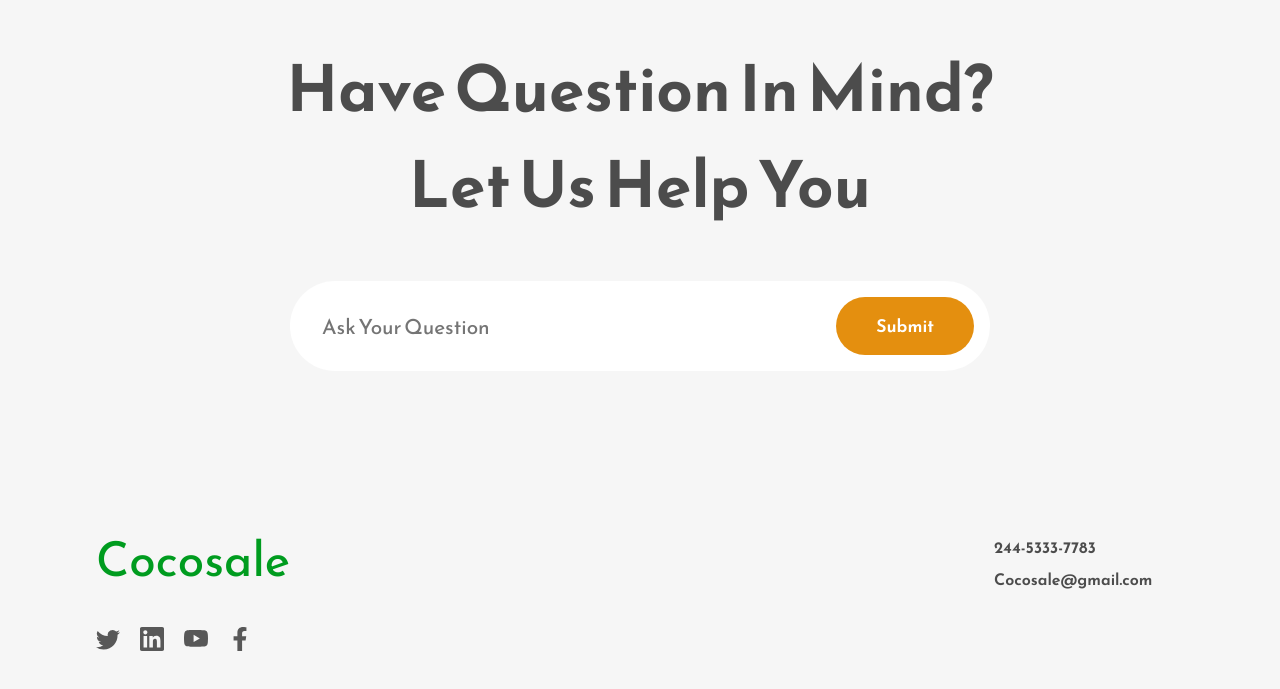
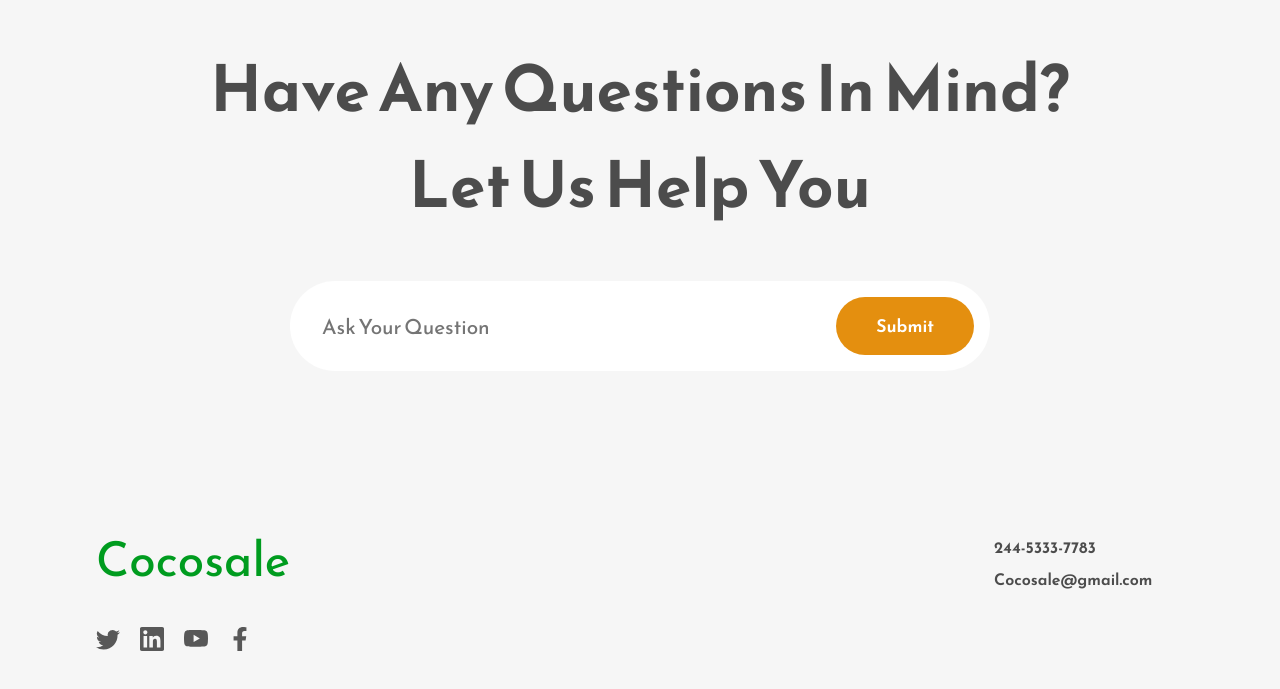
Before and after one commit to Avinash-Perera/cocosale_web, a React (Vite) app: page / in a window 1280 px wide. Shown: the part 7575-8264 px from the top of the page. Built offline with nearby package versions, Linux system fonts and the light colour scheme.

Commit message:
minor commit

```diff
--- a/src/Components/Contact.jsx
+++ b/src/Components/Contact.jsx
@@ -3,7 +3,7 @@ import React from "react";
 const Contact = () => {
     return (
         <div id="contact" className="contact-page-wrapper">
-            <h1 className="primary-heading">Have Question In Mind?</h1>
+            <h1 className="primary-heading">Have Any Questions In Mind?</h1>
             <h1 className="primary-heading">Let Us Help You</h1>
             <div className="contact-form-container">
                 <input type="text" placeholder="Ask Your Question" />
```
